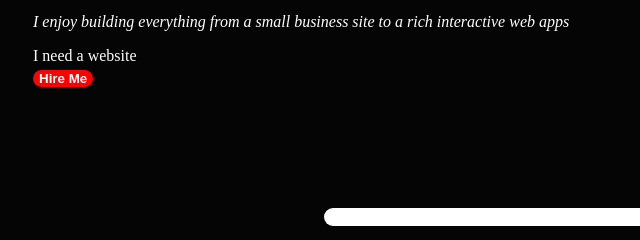
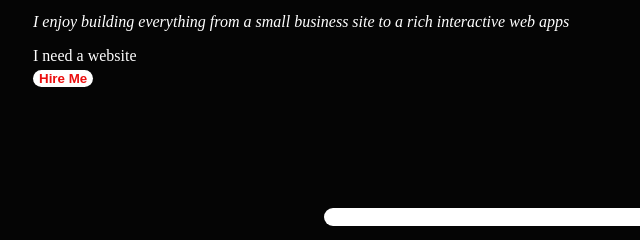
Before and after one commit to franksolum/franksolum.github.io, a plain HTML site: page index.html in a window 1280 px wide. In both pictures the pointer is over the button "Hire Me". Shown: the part 337-577 px from the top of the page, 0-640 px from the left. Drawn offline with Linux system fonts and the light colour scheme.

Commit message:
updated style

```diff
--- a/style.css
+++ b/style.css
@@ -29,6 +29,11 @@ body{
     border: 1px;
     color: white;
 
+
+}
+#hire:hover{
+    color: rgb(235, 15, 15);
+    background-color: white;
 }
 #pro{
     width: 150px;
```
